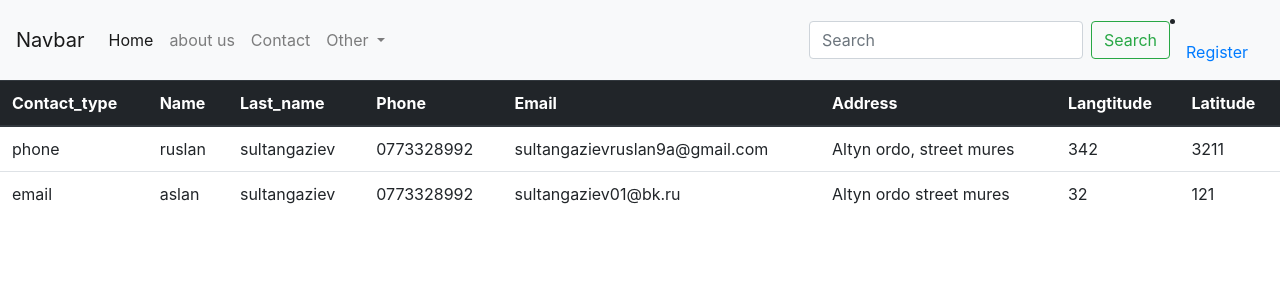
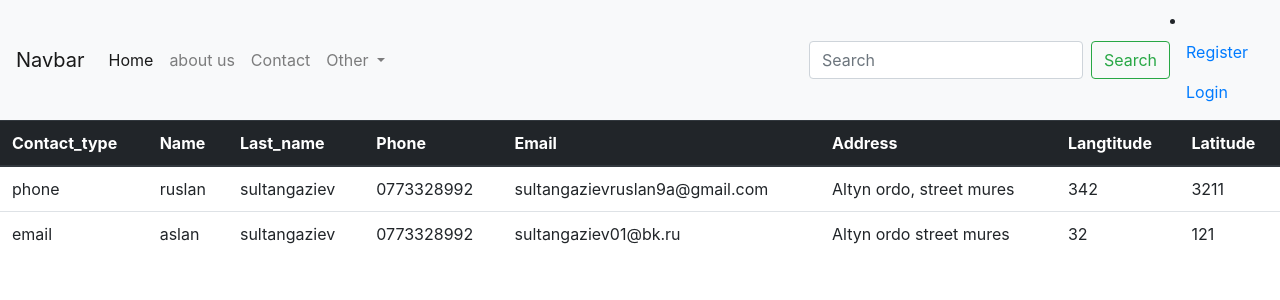
Before and after one commit to risification/online_store, a Django app: page /contacts/ in a window 1280 px wide. Shown: the top 300 px of the page. Run offline with Django 3.2, Linux system fonts and the light colour scheme; data comes from the database, SQL or seed files in the repository; both versions use the stored data as it was after the commit; some libraries are stand-ins or nearby versions.

Commit message:
initialize project

```diff
--- a/products/templates/products/navbar.html
+++ b/products/templates/products/navbar.html
@@ -38,6 +38,7 @@
         {%else%}
         <li class="nav-item">
             <a class="nav-link" href="{% url 'register' %}">Register</a>
+            <a class="nav-link" href="{%url 'login_page'%}">Login</a>
         </li>
         {%endif%}
     </div>
```
Also changed, not shown: db.sqlite3.
